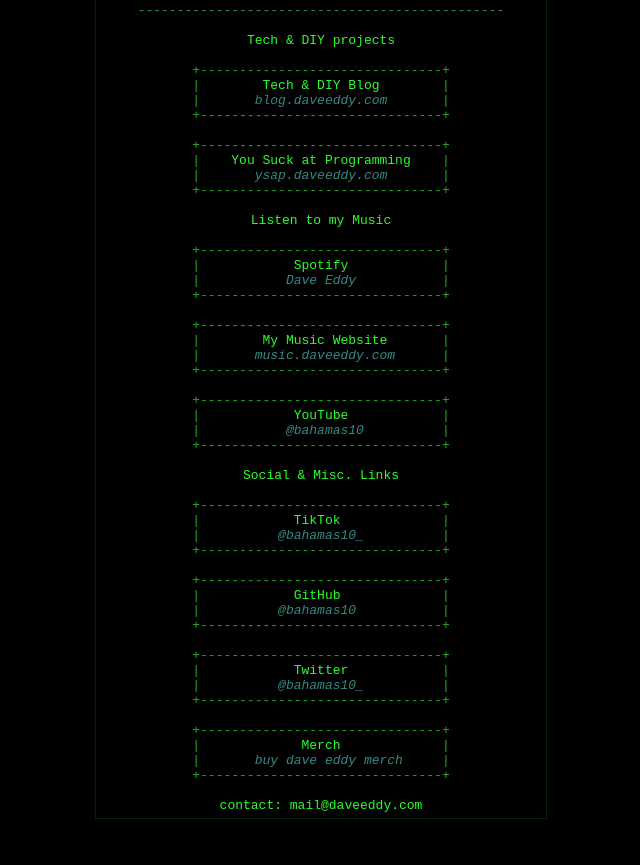
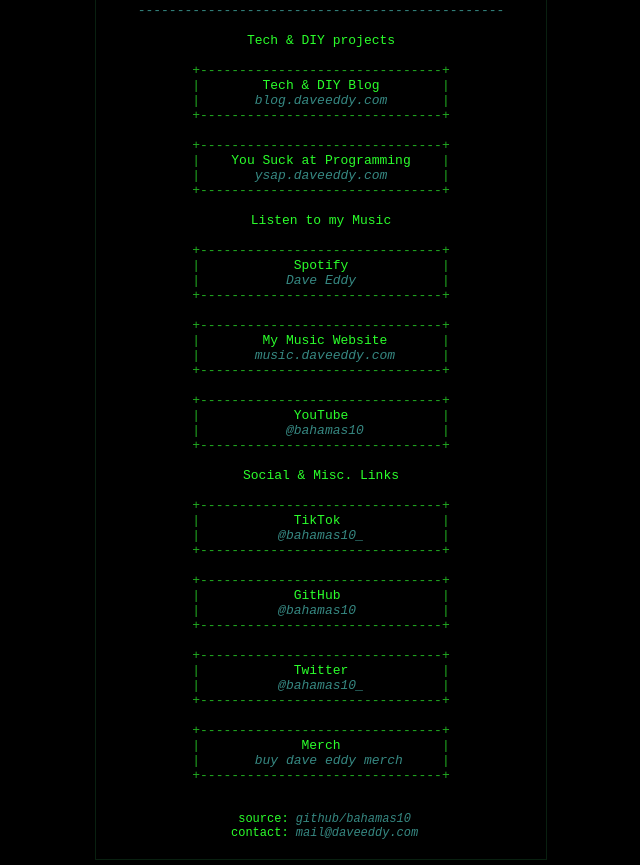
Before and after one commit to bahamas10/daveeddy.com, a plain HTML site: page index.html in a window 1280 px wide. Shown: the part 362-1227 px from the top of the page, without its empty margins (319-959 px from the left). Before the commit the page ends 1186 px from the top, so only its background shows below. Drawn offline with Linux system fonts and the light colour scheme.

Commit message:
style changes, footer

```diff
--- a/index.html
+++ b/index.html
@@ -83,7 +83,10 @@
 +-------------------------------+</a>
 			</code></pre>
 
-			<pre class="center"><code>contact: mail@daveeddy.com</code></pre>
+			<pre class="footer"><code>
+ source: <a class="alt" href="https://github.com/bahamas10/daveeddy.com">github/bahamas10</a>
+ contact: <a class="alt" href="mailto:mail@daveeddy.com">mail@daveeddy.com</a>
+			</code></pre>
 		</div>
 	</body>
 </html>
--- a/style.css
+++ b/style.css
@@ -29,11 +29,7 @@
 	text-align: center;
 }
 
-a {
-	text-decoration: none;
-	color: var(--text-color-dim);
-}
-a:visited {
+a, a:visited, a:active {
 	text-decoration: none;
 	color: var(--text-color-dim);
 }
@@ -53,8 +49,13 @@
 	margin: 10px;
 }
 
+.footer {
+	text-align: center;
+	font-size: 12px;
+}
+
 .alt {
-	color: var(--text-color-alt);
+	color: var(--text-color-alt) !important;
 	font-style: italic;
 }
 
```
